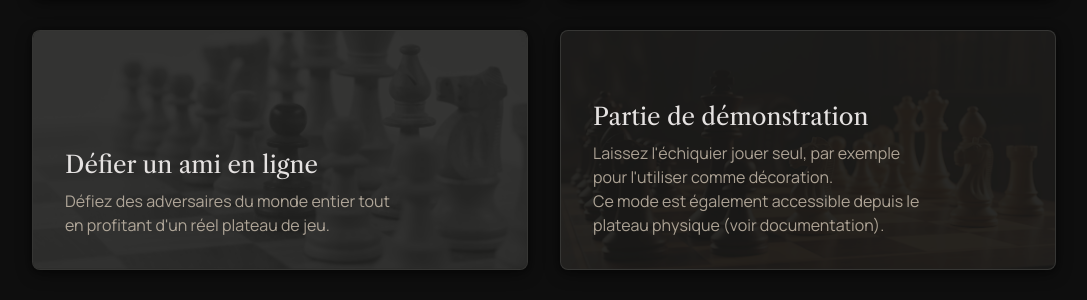
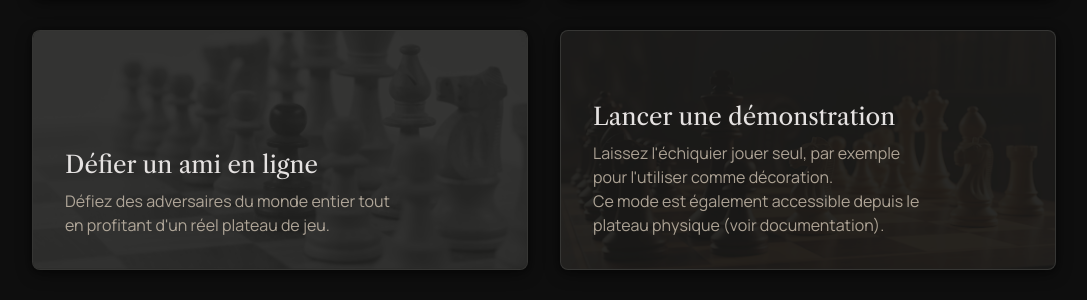
Before and after one commit to LeNonante/PE_Echiquier, a Flask app: page / in a window 1280 px wide. Shown: the part 474-774 px from the top of the page, without its empty margins (96-1183 px from the left). Run offline with Flask 3, Linux system fonts and the light colour scheme; some libraries are stand-ins or nearby versions.

Commit message:
Ajout verbe pour démo

```diff
--- a/templates/index.html
+++ b/templates/index.html
@@ -194,7 +194,7 @@
                             class="card-bg-image card-bg-local opacity-30 mix-blend-overlay"
                         ></div>
                         <div class="card-content">
-                            <h3 class="card-title mb-2">Partie de démonstration</h3>
+                            <h3 class="card-title mb-2">Lancer une démonstration</h3>
                             <p class="card-description">Laissez l'échiquier jouer seul, par exemple pour l'utiliser comme décoration. <br>Ce mode est également accessible depuis le plateau physique (voir documentation).</p>
                         </div>
                     </a>
```
